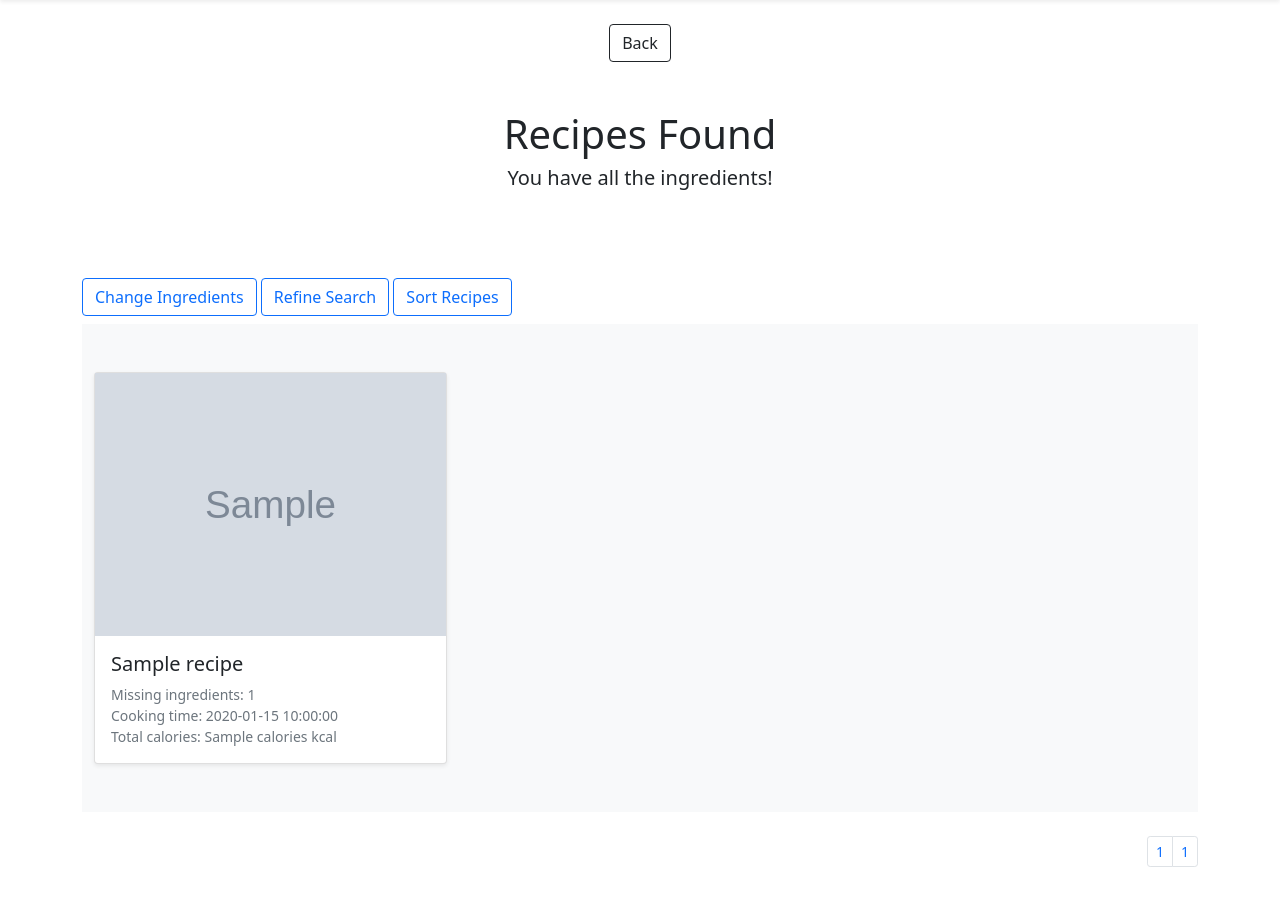
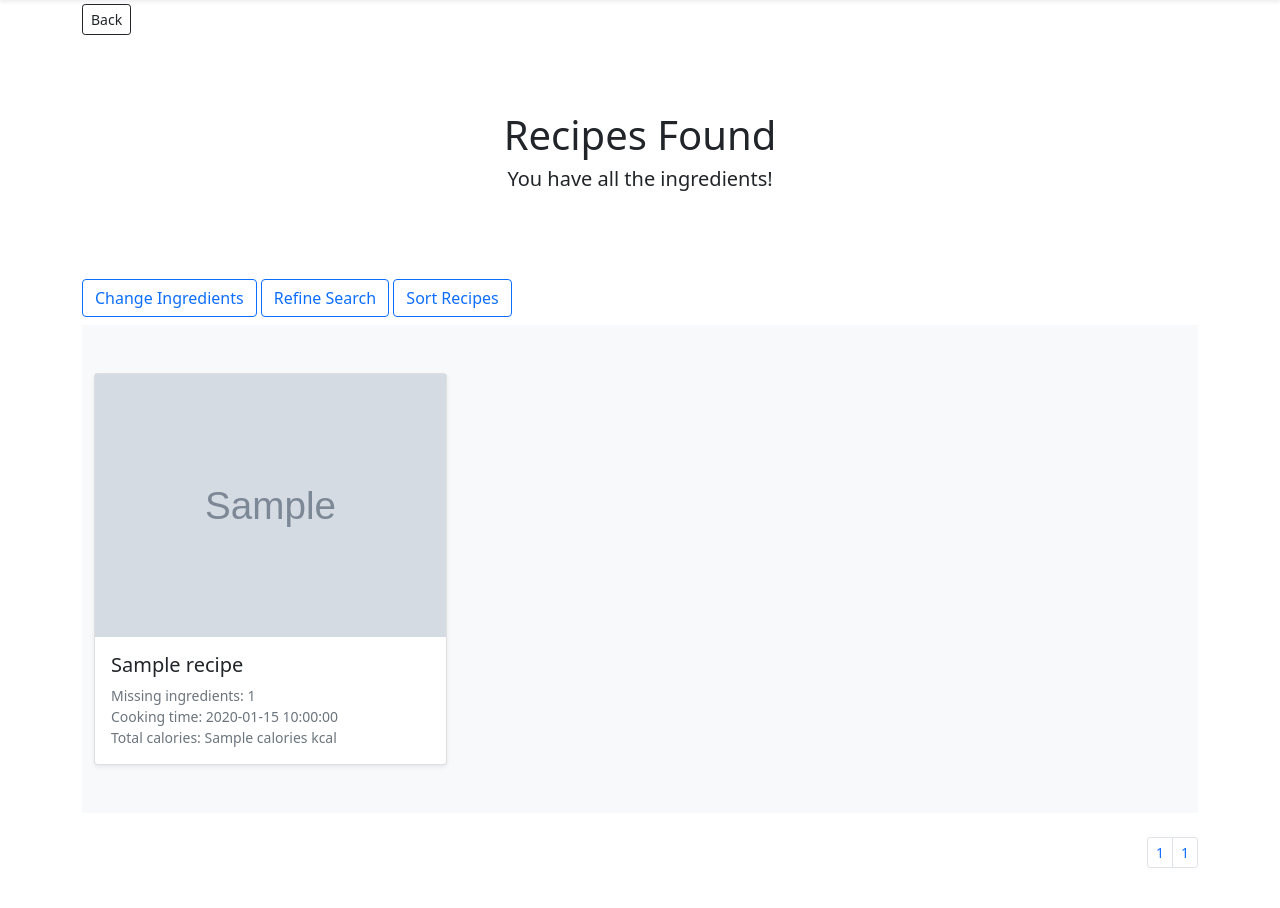
Before and after one commit to int-elligence2021/int-elligence2021.github.io, a Flask app: template templates/results_page.html in a window 1280 px wide. Shown: the part 56-964 px from the top of the page. Run offline with Flask 2, Linux system fonts and the light colour scheme; the template is opened without the code that fills it: most values are stand-ins (such as "Sample title", 1, 10 or a date in 2020); grey boxes marked "Sample" are stand-in pictures; some libraries are stand-ins or nearby versions.

Commit message:
added back button - only works for page 1

```diff
--- a/server.py
+++ b/server.py
@@ -63,8 +63,11 @@ def results_page():
         data['page'] = f"page{page}"
         data['total_pages'] = recipe_list['total_pages']
 
-        # back to home page
-        back = url_for('index')
+        if int(page) == 1:
+            back = url_for('index')
+        # elif int(page) > 1:
+        #     page = int(page) - 1
+        #     back = url_for('results_page')
 
         #session['url'] = url_for('results_page')
         #e = errorCheck()
--- a/templates/results_page.html
+++ b/templates/results_page.html
@@ -8,8 +8,12 @@
 <main class="col-md-2 ms-sm-auto col-lg-12 px-md-4">
 <div class="container"
   data-infinite-scroll='{ "path": ".pagination__next", "append": ".post", "history": false }'>
+  <div class="row py-sm-1">
+    <div class="col-sm-2 col-sm-12 mx-auto">
+      <a href="{{ back_url }}" class="btn btn-outline-dark btn-sm" role="button">Back</a>
+    </div>
+  </div>
   <section class="py-4 text-center container">
-    <a href="{{ back_url }}" class="btn btn-outline-dark" role="button">Back</a>
     <div class="row py-lg-5">
       <div class="col-lg-6 col-md-8 mx-auto">
         <h1 class="fw-light">Recipes Found</h1>
```
